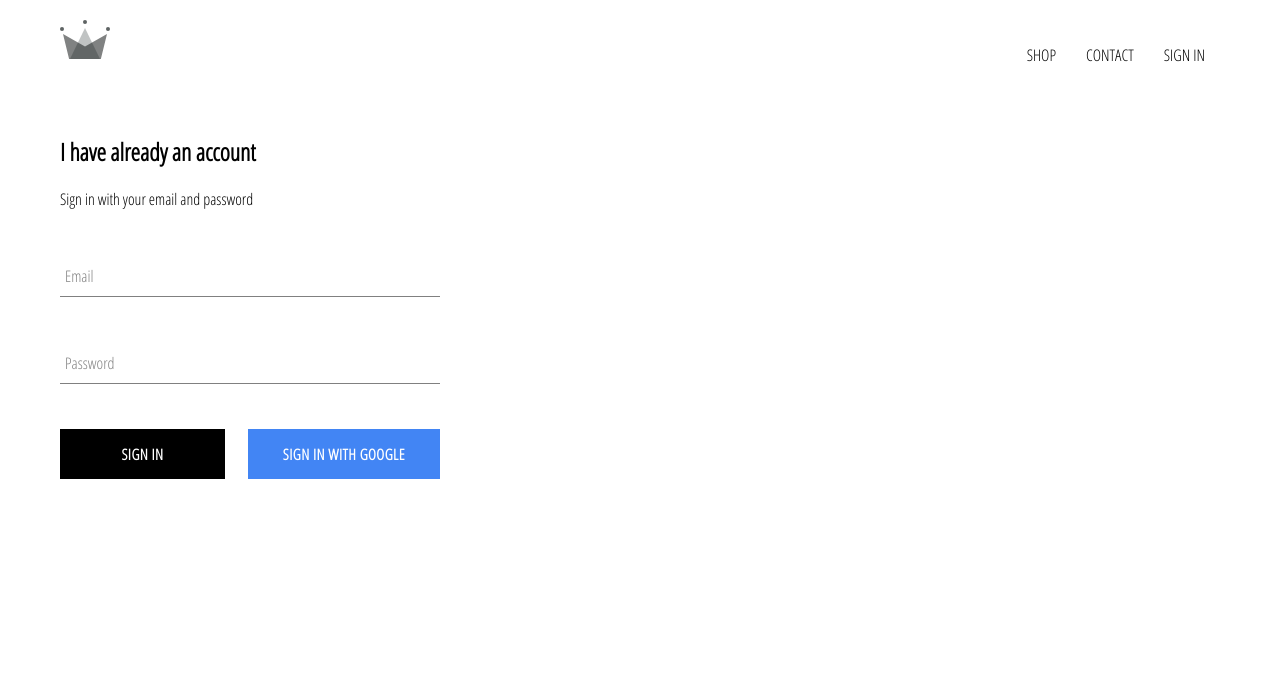
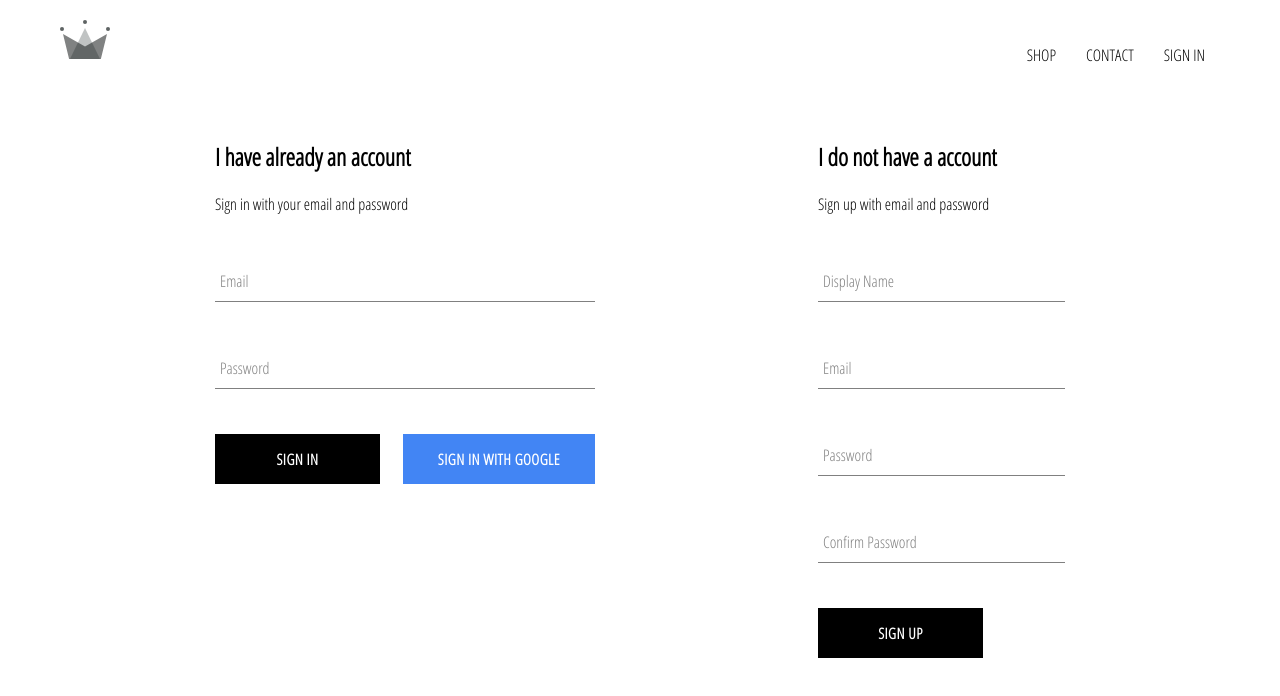
Before and after one commit to jainanuj0812/piccuu-clothing, a React (Create React App) app: page /piccuu-clothing/signin in a window 1280 px wide. Shown: the top 696 px of the page. Built offline with nearby package versions, Linux system fonts and the light colour scheme; no server answers.

Commit message:
add signin through email password

```diff
--- a/src/App.js
+++ b/src/App.js
@@ -1,6 +1,6 @@
 import React from 'react';
 import { Switch, Route } from 'react-router-dom';
-import { auth } from './firebase/firebase.utils';
+import { auth, createUserProfileDocument } from './firebase/firebase.utils';
 import './App.css';
 import HomePage from './pages/homepage/homepage.component';
 import ShopPage from './pages/shop/shop.component';
@@ -17,8 +17,19 @@
   unSubscribeFromAuth = null
 
   componentDidMount = () => {
-    this.unSubscribeFromAuth = auth.onAuthStateChanged(user => {
-      this.setState({ currentUser: user});
+    this.unSubscribeFromAuth = auth.onAuthStateChanged(async userAuth => {
+      if(userAuth) {
+        const userRef = await createUserProfileDocument(userAuth);
+        userRef.onSnapshot(snapShot => {
+          this.setState({
+            currentUser: {
+              id: snapShot.id,
+              ...snapShot.data
+            }
+          })
+        })
+      }
+      this.setState({ currentUser: userAuth });
     })
   }
 
--- a/src/components/sign-in/sign-in.component.jsx
+++ b/src/components/sign-in/sign-in.component.jsx
@@ -1,5 +1,5 @@
 import React, { Component } from 'react';
-import { signInWithGoogle } from '../../firebase/firebase.utils';
+import { auth, signInWithGoogle } from '../../firebase/firebase.utils';
 import FormInput from '../../components/form-input/form-input.component';
 import CustomButton from '../../components/custom-button/custom-button.component';
 import './sign-in.styles.scss';
@@ -13,10 +13,15 @@
         }
     }
 
-    handleSubmit = event => {
+    handleSubmit = async event => {
         event.preventDefault();
-
-        this.state({email: '', password: ''});
+        const { email, password } = this.state;
+        try {
+            await auth.signInWithEmailAndPassword(email, password);
+            this.setState({email: '', password: ''});
+        } catch(error) {
+            console.log(error);
+        }
     }
 
     handleChange = event => {
@@ -33,7 +38,7 @@
                     <FormInput label="Email" type="email" name="email" value={this.state.email} handleChange={this.handleChange} required/>
                     <FormInput label="Password" type="password" name="password" value={this.state.password} handleChange={this.handleChange} required/>
                     <div className="buttons">
-                        <CustomButton type="submit">Sign In</CustomButton>
+                        <CustomButton onClick={this.handleSubmit}>Sign In</CustomButton>
                         <CustomButton onClick={signInWithGoogle} isGoogleSignIn>Sign In with Google</CustomButton>
                     </div>
                 </form>
--- /dev/null
+++ b/src/components/sign-up/sign-up.component.jsx
@@ -0,0 +1,91 @@
+import React from 'react';
+import FormInput from '../form-input/form-input.component';
+import CustomButton from '../custom-button/custom-button.component';
+import { auth, createUserProfileDocument } from '../../firebase/firebase.utils';
+import './sign-up.styles.scss';
+
+class SignUp extends React.Component {
+    constructor(props) {
+        super(props);
+        this.state = {
+            displayName: '',
+            email: '',
+            password: '',
+            confirmPassword: ''
+        }
+    }
+
+    handleSubmit = async (event) => {
+        event.preventDefault();
+        const { displayName, email, password, confirmPassword } = this.state;
+        if(password !== confirmPassword) {
+            alert('Password do not match');
+            return;
+        }
+        try {
+            const { user } = await auth.createUserWithEmailAndPassword(email, password);
+            await createUserProfileDocument(user, { displayName });
+            this.setState({
+                displayName: '',
+                email: '',
+                password: '',
+                confirmPassword: ''
+            })
+        } catch (error) {
+            console.error(error);
+        }
+
+    }
+
+    handleChange = event => {
+        const { value, name } = event.target;
+        this.setState({[name]: value});
+    }
+
+    render() {
+        const { displayName, email, password, confirmPassword } = this.state;
+        return (
+            <div className="sign-up">
+                <h2 className="title">I do not have a account</h2>
+                <span>Sign up with email and password</span>
+                <form className="sign-up" onSubmit={this.handleSubmit}>
+                    <FormInput
+                        type="text"
+                        name="displayName"
+                        value={displayName}
+                        onChange={this.handleChange}
+                        label='Display Name'
+                        required
+                    />
+                    <FormInput
+                        type="email"
+                        name="email"
+                        value={email}
+                        onChange={this.handleChange}
+                        label='Email'
+                        required
+                    />
+                    <FormInput
+                        type="password"
+                        name="password"
+                        value={password}
+                        onChange={this.handleChange}
+                        label='Password'
+                        required
+                    />
+                    <FormInput
+                        type="password"
+                        name="confirmPassword"
+                        value={confirmPassword}
+                        onChange={this.handleChange}
+                        label='Confirm Password'
+                        required
+                    />
+                    <CustomButton type="submit">SIGN UP</CustomButton>
+                </form>
+            </div>
+        )
+    }
+}
+
+export default SignUp;
--- a/src/firebase/firebase.utils.js
+++ b/src/firebase/firebase.utils.js
@@ -15,6 +15,29 @@
 
 firebase.initializeApp(config);
 
+export const createUserProfileDocument = async (userAuth, additionalData) => {
+    if(!userAuth) return;
+    const userRef = firestore.doc(`users/${userAuth.uid}`);
+    const snapShot = await userRef.get();
+    if(!snapShot.exists) {
+        const { displayName, email } = userAuth;
+        const createdAt = new Date();
+
+        try {
+            await userRef.set({
+                displayName: displayName,
+                email: email,
+                createdAt: createdAt,
+                ...additionalData
+            });
+        } catch (error) {
+            console.log("Error while creating user ", error);
+        }
+    }
+
+    return userRef;
+}
+
 export const auth  = firebase.auth();
 export const firestore = firebase.firestore();
 
--- a/src/pages/sign-in-and-sign-up/sign-in-and-sign-up.component.jsx
+++ b/src/pages/sign-in-and-sign-up/sign-in-and-sign-up.component.jsx
@@ -1,11 +1,13 @@
 import React from 'react';
 import './sign-in-and-sign-up.styles.scss';
 import SignIn from '../../components/sign-in/sign-in.component';
+import SignUp from '../../components/sign-up/sign-up.component';
 
 const SignInAndSignUpPage = () => {
     return (
-        <div>
+        <div className="sign-in-and-sign-up">
             <SignIn />
+            <SignUp />
         </div>
     );
 };
--- a/src/pages/sign-in-and-sign-up/sign-in-and-sign-up.styles.scss
+++ b/src/pages/sign-in-and-sign-up/sign-in-and-sign-up.styles.scss
@@ -0,0 +1,6 @@
+.sign-in-and-sign-up {
+    width: 850px;
+    display: flex;
+    justify-content: space-between;
+    margin: 30px auto;
+}
```
Also changed, not shown: src/components/sign-up/sign-up.styles.scss (added).
